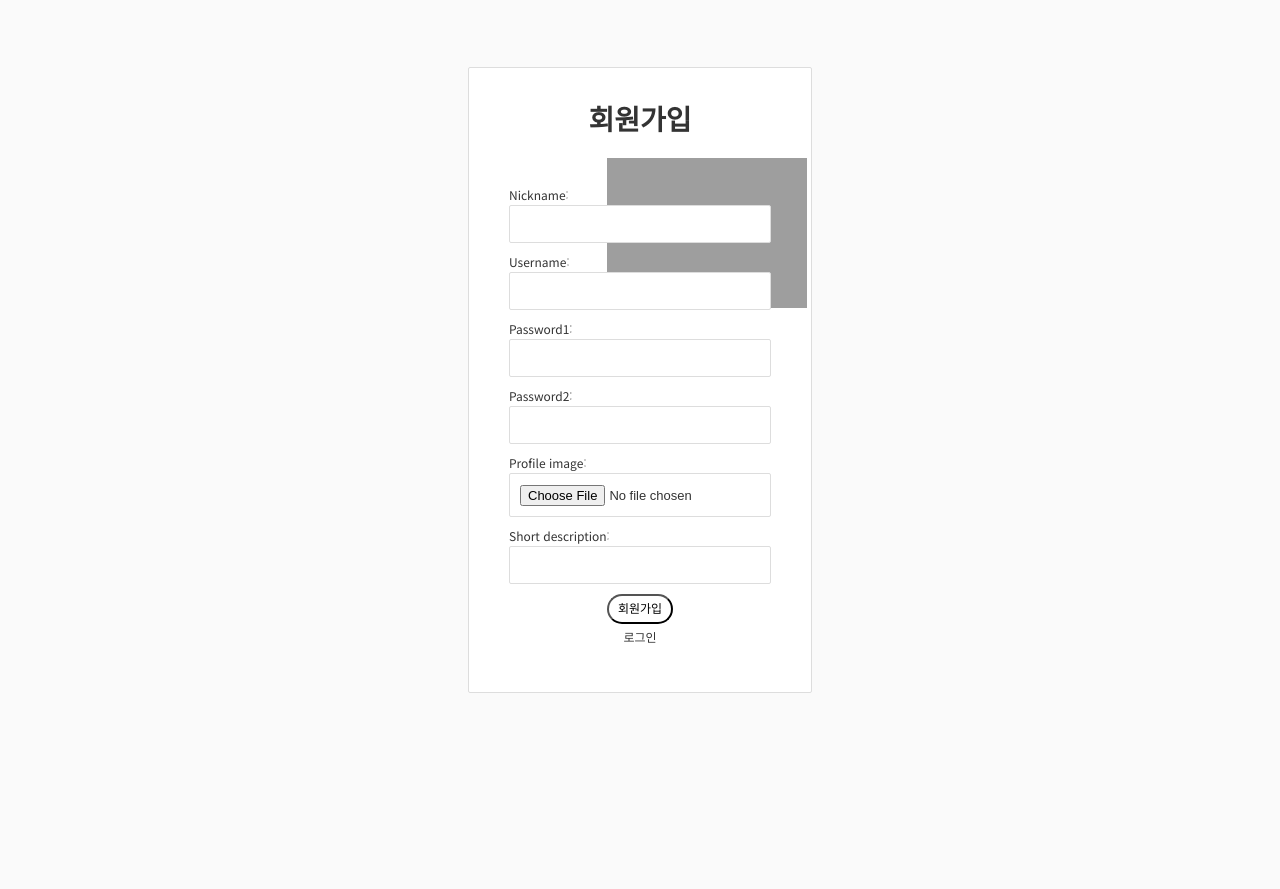
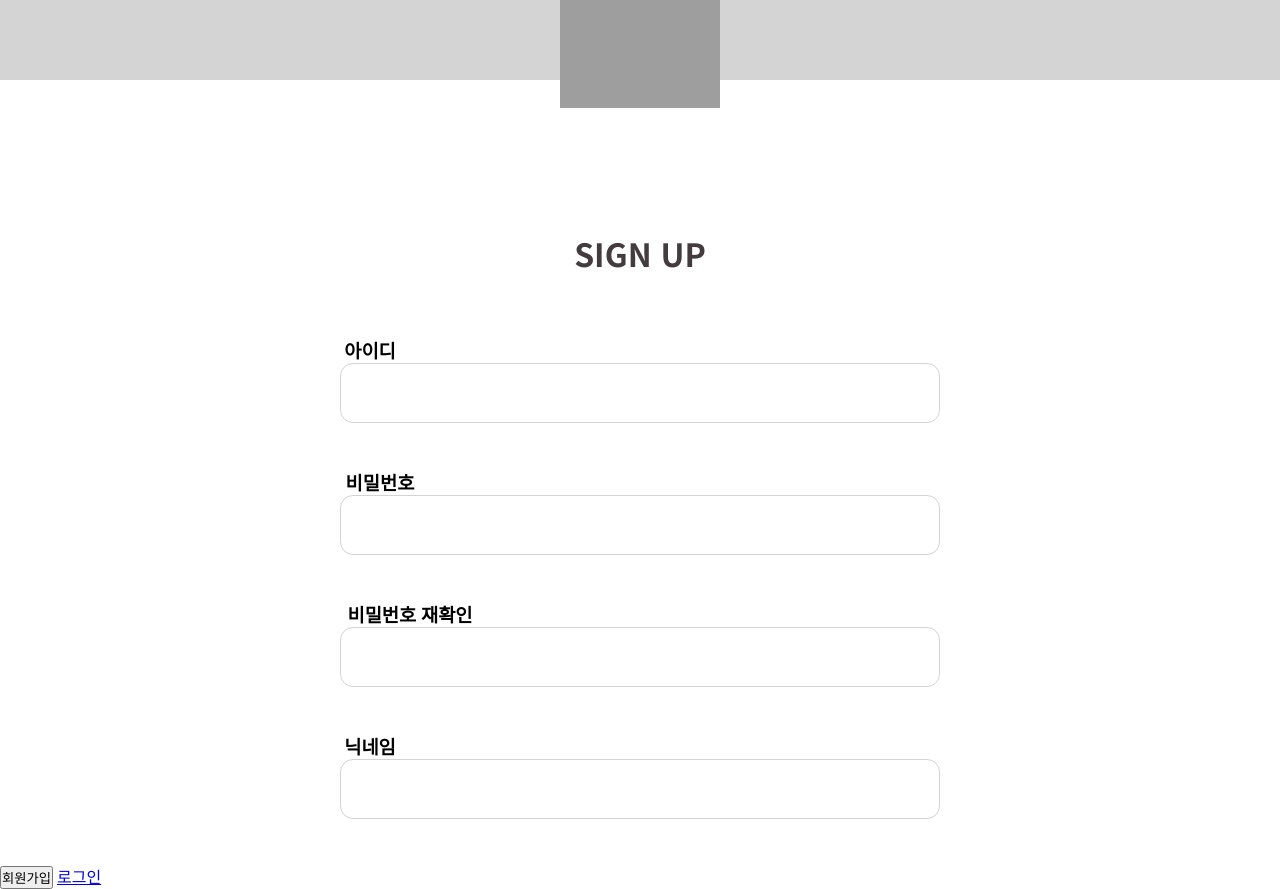
Before and after one commit to Miku-zzAng/TheSecurlab, a Django app: page /users/signup/ in a window 1280 px wide. Before the commit the page ends 693 px from the top, so only its background shows below. Run offline with Django 4.2, Linux system fonts and the light colour scheme; grey boxes are pictures that could not be loaded.

Commit message:
회원가입 프론트엔드와 연결

```diff
--- a/frontend/Login.css
+++ b/frontend/Login.css
@@ -14,7 +14,6 @@
     font-weight: bolder;
     text-decoration: none;
     position: fixed;
-    수정: 수정;
 }
 
 .logo {
--- /dev/null
+++ b/static/css/SignUp.css
@@ -0,0 +1,124 @@
+        * {
+        margin: 0;
+        padding: 0;
+        box-sizing: border-box;
+            }
+        .topbar {
+            background-color: rgb(212, 212, 212);
+            display: flex;
+            justify-content: center;
+            top: 0;
+            width: 100%;
+            align-items: center;
+            height: 80px;
+            z-index: 1;
+            justify-content: space-between;
+            font-family: Arial, sans-serif;
+            color: rgb(71, 71, 71);
+            font-size: larger;
+            font-weight: bolder;
+            text-decoration: none;
+            margin-bottom: 0;
+        }
+
+        .logo {
+            width: 160px;
+            height: 130px;
+        }
+
+        .logo-container {
+            margin-right: auto;
+            margin-left: auto;
+            margin-top: 6px;
+            display: flex;
+            justify-content: center;
+            align-items: center;
+            margin-top: 6px;
+        }
+
+        .text-position {
+            text-align: center;
+        }
+
+        .sign h1 {
+            font-family: "Noto Sans KR", sans-serif;
+            font-weight: bold;
+            color: rgb(68, 60, 60);
+            margin-top: 150px;
+            margin-bottom: 60px;
+        }
+
+
+        .sign_id input,
+        .sign_pw input,
+        .sign_rpw input,
+        .sign_name input,
+        .sign_email input {
+            width: 100%;
+            max-width: 600px;
+            height: 60px;
+            border-radius: 13px;
+            padding: 0px 20px;
+            border: 1px solid lightgray;
+            outline: none;
+        }
+
+        .sign_id,
+        .sign_pw,
+        .sign_rpw,
+        .sign_name,
+        .sign_email {
+            display: flex;
+            flex-direction: column;
+            justify-content: center;
+            align-items: center;
+            margin-bottom: 45px;
+        }
+
+        .submit-sign button {
+            width: 100%;
+            max-width: 600px;
+            height: 50px;
+            border: 0;
+            outline: none;
+            border-radius: 7px;
+            background-color: rgb(68, 60, 60);
+            color: white;
+            font-size: 0.9em;
+            letter-spacing: 2px;
+            border: 1px solid lightgray;
+            display: flex;
+            align-items: center;
+            justify-content: center;
+            margin-bottom: 40px;
+        }
+
+        .submit-sign {
+            display: flex;
+            justify-content: center;
+            align-items: center;
+            margin-top: 50px;
+            width: 100%;
+        }
+
+        .submit-sign button {
+            font-weight: bold;
+            margin-bottom: 200px;
+        }
+
+        .profile {
+            display: flex;
+            flex-direction: column;
+            justify-content: center;
+            align-items: center;
+        }
+
+        .box-profile { /*프로필 박스*/
+            width: 100%;
+            max-width: 600px;
+            height: 26px;
+            border-radius: 13px;
+            padding: 0px 20px;
+            border: 1px solid lightgray;
+            outline: none;
+        }
--- a/templates/users/signup.html
+++ b/templates/users/signup.html
@@ -1,16 +1,50 @@
-{% extends 'base.html' %}
+{% load static %}
+<html lang="ko">
 
-{% block content %}
+<head>
+    <meta charset="UTF-8">
+    <meta name="viewport" content="width=device-width, initial-scale=1.0">
+    <link href="https://fonts.googleapis.com/css2?family=Noto+Sans+KR:wght@400;500;700&display=swap" rel="stylesheet">
+    <link rel="stylesheet" href="{% static 'css/signup.css' %}">
+</head>
 
-<div id="signup">
-    <form method="POST" enctype="multipart/form-data"> <!--enctype: 파일 이미지 전송을 포함하므로 -->
-        <h1>회원가입</h1>
-        <a href="/" class="btn"><img src="/media/LOGO.png" style="width:200px; height:150px;"></a>
-        {% csrf_token %}
-        {{ SignupForm.as_p }} <!-- 각각 <p> 태그 안에 입력 폼 생성 -->
-        <button type="submit" class="btn btn signup">회원가입</button>
-        <a href="/users/login/" class="btn btn login">로그인</a>
-    </form>
-</div>
+<body>
+    <div class="topbar"> <!--상단 바-->
+        <div class="logo-container">
+            <a href="메인페이지로 이동.html">
+                <img class="logo" src="/media/로고.png" alt="none">
+            </a>
+        </div>
+    </div>
 
-{% endblock %}
+    <div class="sign">
+        <h1 style="text-align: center;">SIGN UP</h1>
+        <form method="POST" enctype="multipart/form-data"> <!--enctype: 파일 이미지 전송을 포함하므로 -->
+            {% csrf_token %}
+
+            <h3 class="text-position" style="margin-right: 540px;">아이디</h3>
+            <div class="sign_id">
+                {{ SignupForm.username }}
+            </div>
+
+            <h3 class="text-position" style="margin-right: 520px;">비밀번호</h3>
+            <div class="sign_pw">
+                {{ SignupForm.password1 }}
+            </div>
+
+            <h3 class="text-position" style="margin-right: 460px;">비밀번호 재확인</h3>
+            <div class="sign_rpw">
+                {{ SignupForm.password2 }}
+            </div>
+
+            <h3 class="text-position" style="margin-right:  540px;">닉네임</h3>
+            <div class="sign_name">
+                {{ SignupForm.nickname }}
+            </div>
+
+            <button type="submit" class="button">회원가입</button>
+            <a href="/users/login/" class="button"">로그인</a>
+        </form>
+</body>
+
+</html>
```
Also changed, not shown: frontend/SignUp.html (+2 -8 lines).
